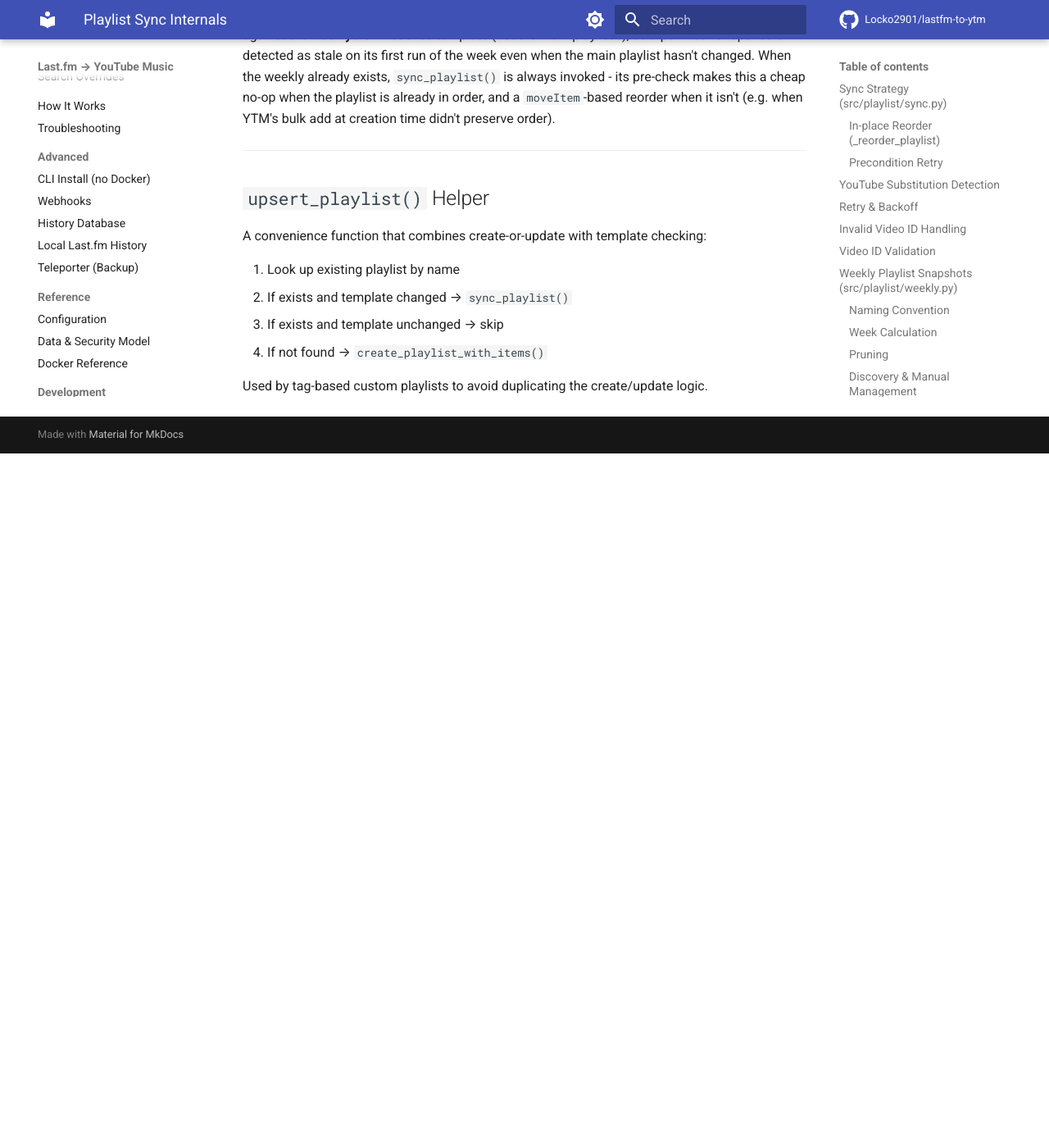
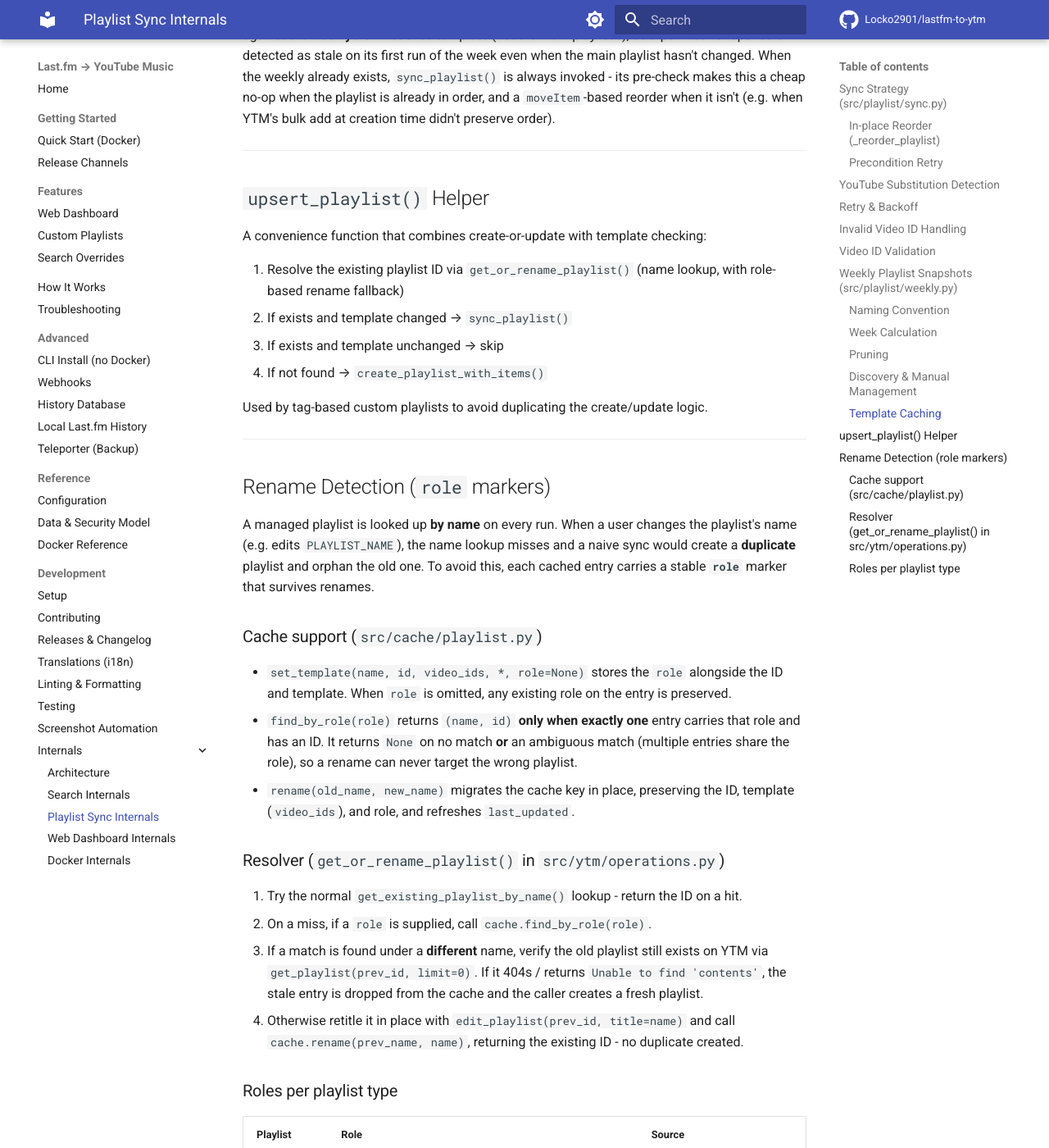
Before and after one commit to Locko2901/lastfm-to-ytm, an MkDocs documentation site: the page built from docs/playlist-sync-internals.md, in a window 1280 px wide and 1400 px high, scrolled down 3925 px. Shown: the whole window at 82% size. Built offline with MkDocs 1.6.1 and Material for MkDocs 9.7.7, drawn with Linux system fonts in a browser that asks for light colours; comment, search, counter and statistics services are not loaded; before the commit the page ends 4478 px from its top, so only the background shows below that; some of the changed text lies outside the part shown.

Commit message:
docs: document play-count normalization strategies and role-based playlist rename

```diff
--- a/docs/playlist-sync-internals.md
+++ b/docs/playlist-sync-internals.md
@@ -122,9 +122,55 @@
 
 A convenience function that combines create-or-update with template checking:
 
-1. Look up existing playlist by name
+1. Resolve the existing playlist ID via `get_or_rename_playlist()` (name lookup, with role-based rename fallback)
 2. If exists and template changed &rarr; `sync_playlist()`
 3. If exists and template unchanged &rarr; skip
 4. If not found &rarr; `create_playlist_with_items()`
 
 Used by tag-based custom playlists to avoid duplicating the create/update logic.
+
+---
+
+## Rename Detection (`role` markers)
+
+A managed playlist is looked up **by name** on every run. When a user changes the
+playlist's name (e.g. edits `PLAYLIST_NAME`), the name lookup misses and a naive
+sync would create a **duplicate** playlist and orphan the old one. To avoid this,
+each cached entry carries a stable **`role`** marker that survives renames.
+
+### Cache support (`src/cache/playlist.py`)
+
+- `set_template(name, id, video_ids, *, role=None)` stores the `role` alongside the
+  ID and template. When `role` is omitted, any existing role on the entry is preserved.
+- `find_by_role(role)` returns `(name, id)` **only when exactly one** entry carries
+  that role and has an ID. It returns `None` on no match **or** an ambiguous match
+  (multiple entries share the role), so a rename can never target the wrong playlist.
+- `rename(old_name, new_name)` migrates the cache key in place, preserving the ID,
+  template (`video_ids`), and role, and refreshes `last_updated`.
+
+### Resolver (`get_or_rename_playlist()` in `src/ytm/operations.py`)
+
+1. Try the normal `get_existing_playlist_by_name()` lookup - return the ID on a hit.
+2. On a miss, if a `role` is supplied, call `cache.find_by_role(role)`.
+3. If a match is found under a **different** name, verify the old playlist still
+   exists on YTM via `get_playlist(prev_id, limit=0)`. If it 404s / returns
+   `Unable to find 'contents'`, the stale entry is dropped from the cache and the
+   caller creates a fresh playlist.
+4. Otherwise retitle it in place with `edit_playlist(prev_id, title=name)` and call
+   `cache.rename(prev_name, name)`, returning the existing ID - no duplicate created.
+
+### Roles per playlist type
+
+| Playlist | Role | Source |
+|---|---|---|
+| Main | `"main"` | `src/workflows/main_sync.py` |
+| Weekly | `"weekly:<ISO-date>"` (current week's start date) | `src/playlist/weekly.py` |
+| Custom / tag | `"custom:<sha1[:16]>"` hashed from the playlist **definition** (kind, tags, artists, match mode, discovery seeds) | `src/tags/sync.py::_custom_playlist_role()` |
+
+Custom playlists have no stable ID in `config/custom_playlists.json` (entries are
+keyed by name), so their role is derived from the definition's content. Two custom
+playlists with identical definitions produce the same role - `find_by_role()`'s
+ambiguity guard then declines to rename either, which is the safe outcome.
+
+Dry-run / preview paths deliberately keep using the read-only
+`get_existing_playlist_by_name()` so a preview never mutates playlist titles.
```
Also changed, not shown: docs/architecture.md (+14 -3 lines).
